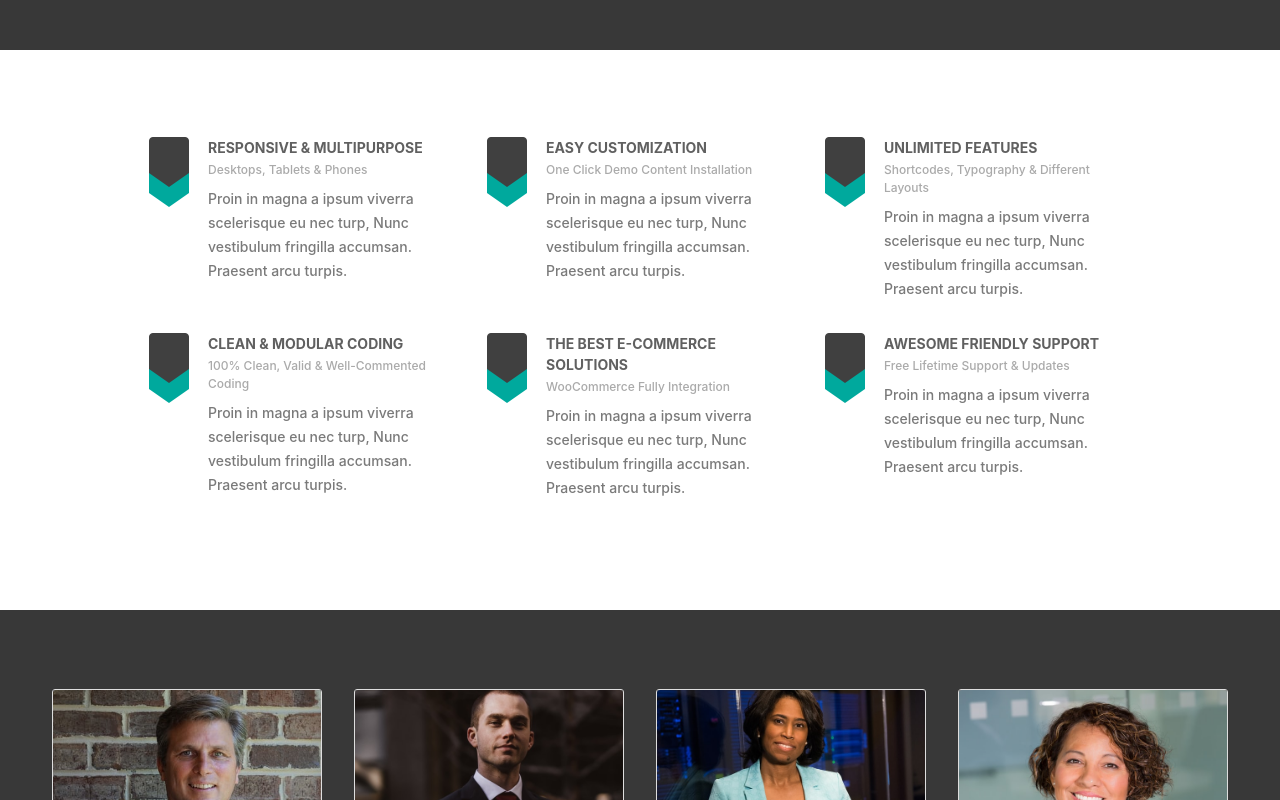
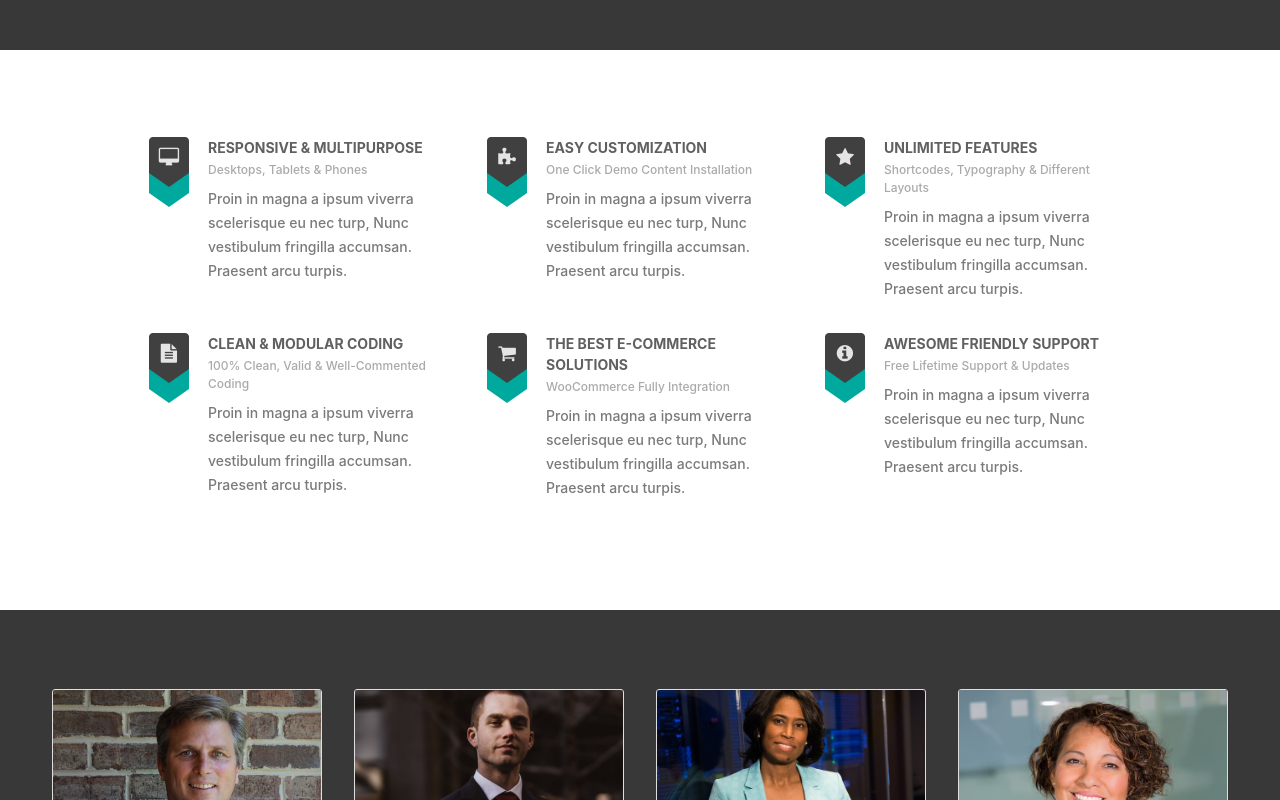
Before and after one commit to gusterwoei/gops-demo, a Next.js app: page / in a window 1280 px wide. Shown: the part 1760-2560 px from the top of the page. Built offline with nearby package versions, Linux system fonts and the light colour scheme; no server answers; the database is empty.

Commit message:
add icons to skill section's badge

```diff
--- a/src/components/skill-section.jsx
+++ b/src/components/skill-section.jsx
@@ -2,7 +2,7 @@ import React, { Component } from 'react'
 import SectionTitle from './section-title'
 import SectionIcon from './section-icon'
 import { CircularProgressbarWithChildren } from 'react-circular-progressbar';
-import { SECTION_MAX_WIDTH } from '../utils';
+import { SECTION_MAX_WIDTH, COLOR_GREY } from '../utils';
 
 export default class SkillSection extends Component {
     render() {
@@ -108,26 +108,32 @@ class Features extends Component {
         this.state = {
             features: [{
                 icon: '/images/icon.png',
+                faIcon: 'fa fa-desktop',
                 title: 'responsive & multipurpose',
                 subtitle: 'Desktops, Tablets & Phones',
             }, {
                 icon: '/images/icon.png',
+                faIcon: 'fa fa-puzzle-piece',
                 title: 'easy customization',
                 subtitle: 'One Click Demo Content Installation',
             }, {
                 icon: '/images/icon.png',
+                faIcon: 'fa fa-star',
                 title: 'unlimited features',
                 subtitle: 'Shortcodes, Typography & Different Layouts',
             }, {
                 icon: '/images/icon.png',
+                faIcon: 'fa fa-file-text',
                 title: 'clean & modular coding',
                 subtitle: '100% Clean, Valid & Well-Commented Coding',
             }, {
                 icon: '/images/icon.png',
+                faIcon: 'fa fa-shopping-cart',
                 title: 'the best e-commerce solutions',
                 subtitle: 'WooCommerce Fully Integration',
             }, {
                 icon: '/images/icon.png',
+                faIcon: 'fa fa-info-circle',
                 title: 'awesome friendly support',
                 subtitle: 'Free Lifetime Support & Updates',
             },]
@@ -142,6 +148,7 @@ class Features extends Component {
                     <FeatureItem
                         key={item.title}
                         icon={item.icon}
+                        faIcon={item.faIcon}
                         title={item.title}
                         subtitle={item.subtitle}
                     />
@@ -155,7 +162,17 @@ class FeatureItem extends Component {
     render() {
         return (
             <div className='d-flex p-3' style={{ width: '338px' }}>
-                <img style={{ marginRight: '19px' }} src={this.props.icon} width='50px' height='70px' />
+                <div style={{ marginRight: '19px', position: 'relative' }} >
+                    <img src={this.props.icon} width='40px' height='70px' />
+                    <span style={{
+                        color: '#e4e4e4',
+                        position: 'absolute',
+                        top: 0,
+                        left: '50%',
+                        transform: 'translate(-50%, 60%)',
+                        fontSize: '19px'
+                    }} className={this.props.faIcon} />
+                </div>
                 <div>
                     <div className='feature-item-title'>{this.props.title.toUpperCase()}</div>
                     <div className='feature-item-subtitle'>{this.props.subtitle}</div>
--- a/src/pages/index.js
+++ b/src/pages/index.js
@@ -16,7 +16,8 @@ export default function Home() {
                 <title>Gops Demo</title>
                 <link rel="icon" href="/favicon.ico" />
                 <link rel="stylesheet" href="https://maxcdn.bootstrapcdn.com/bootstrap/4.0.0/css/bootstrap.min.css" integrity="sha384-Gn5384xqQ1aoWXA+058RXPxPg6fy4IWvTNh0E263XmFcJlSAwiGgFAW/dAiS6JXm" crossOrigin="anonymous"></link>
-                <link rel="stylesheet" href="https://use.fontawesome.com/releases/v5.13.0/css/all.css" />
+                {/* <link rel="stylesheet" href="https://use.fontawesome.com/releases/v5.13.0/css/all.css" /> */}
+                <link href="//maxcdn.bootstrapcdn.com/font-awesome/4.7.0/css/font-awesome.min.css" rel="stylesheet"></link>
                 <script src="https://code.jquery.com/jquery-3.5.1.slim.min.js" integrity="sha384-DfXdz2htPH0lsSSs5nCTpuj/zy4C+OGpamoFVy38MVBnE+IbbVYUew+OrCXaRkfj" crossOrigin="anonymous"></script>
                 <script src="https://cdn.jsdelivr.net/npm/popper.js@1.16.0/dist/umd/popper.min.js" integrity="sha384-Q6E9RHvbIyZFJoft+2mJbHaEWldlvI9IOYy5n3zV9zzTtmI3UksdQRVvoxMfooAo" crossOrigin="anonymous"></script>
                 <script src="https://stackpath.bootstrapcdn.com/bootstrap/4.5.0/js/bootstrap.min.js" integrity="sha384-OgVRvuATP1z7JjHLkuOU7Xw704+h835Lr+6QL9UvYjZE3Ipu6Tp75j7Bh/kR0JKI" crossOrigin="anonymous"></script>
```
